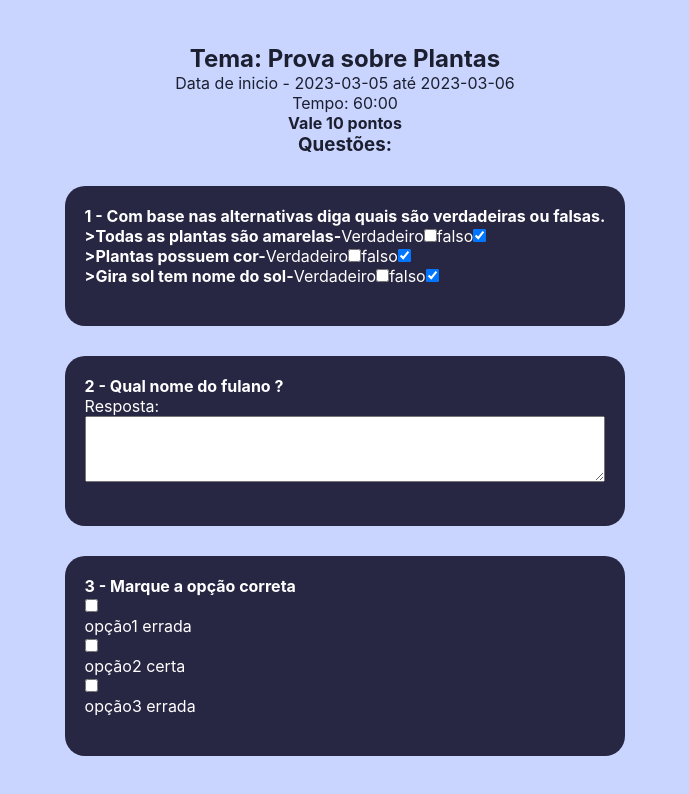
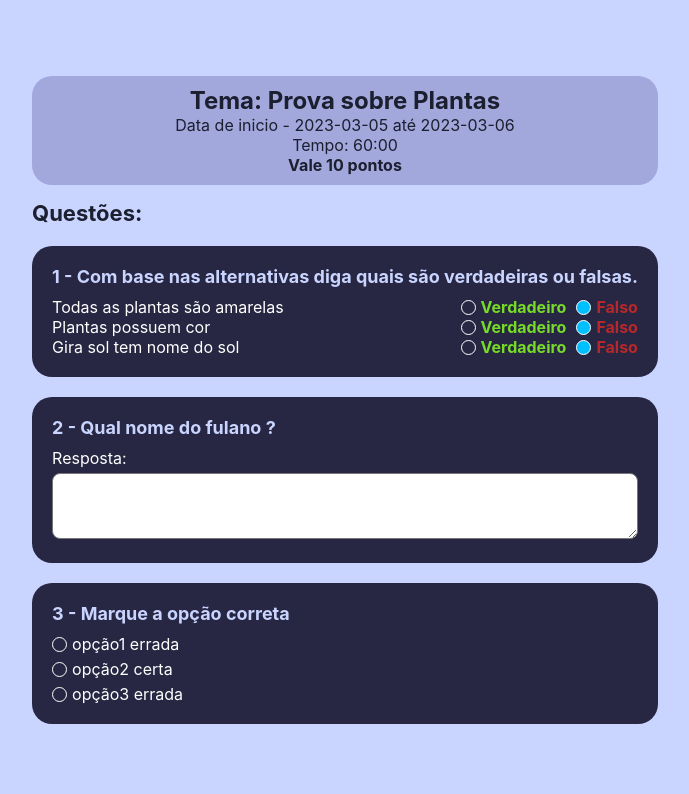
Before and after one commit to ES2-UFPI/CorrigeAi, a React (Vite) app in the folder vite-client/: page /solve-avaliation in a window 1280 px wide. Shown: the top 794 px of the page, without its empty margins (295-984 px from the left). Built offline with nearby package versions, Linux system fonts and the light colour scheme.

Commit message:
Styling solveAvaliation #31

```diff
--- a/vite-client/src/Pages/SolveAvaliation/index.tsx
+++ b/vite-client/src/Pages/SolveAvaliation/index.tsx
@@ -6,7 +6,13 @@ import {
   PropsAlternative
 } from '../../components/AlternativeQuestion'
 
-import { Avaliation, QuestionStyle } from './styles'
+import {
+  AlternativesObjective,
+  AlternativesTrueFalse,
+  Avaliation,
+  Container,
+  QuestionStyle
+} from './styles'
 import { PropsForm } from '../../components/FormAvaliation'
 import { Wrapper } from '../../styles/Layout'
 
@@ -80,7 +86,8 @@ export function SolveAvaliation() {
   return (
     <Avaliation>
       <Wrapper>
-        {/* <h1>{ formAvaliation.typeAvaliation }</h1>  */}
+        <Container className='container'>
+          <div className='aboutAvaliation'>
             <h2>Tema: {formAvaliation.themeAvaliation}</h2>
             <p>
               Data de inicio - {formAvaliation.initialAvaliation} até{' '}
@@ -88,19 +95,21 @@ export function SolveAvaliation() {
             </p>
             <p>Tempo: {formAvaliation.time}</p>
             <strong>Vale {formAvaliation.points} pontos</strong>
+          </div>
+
           <h3>Questões: </h3>
-
-        <div className='questions'>
+          <div className="questions">
             {formAvaliation.questions?.map((question, index) => {
               if (question.typeQuestion === 'subjective') {
                 return (
-                <QuestionStyle key={generateUniqueId()} className="question">
-                  <div key={generateUniqueId()}>
+                  <QuestionStyle
+                    key={generateUniqueId()}
+                    className="subjective"
+                  >
                     <h4>
                       {question.numberQuestion + ' - ' + question.description}
                     </h4>
                     <label htmlFor="description">Resposta:</label>
-                    <br />
                     <textarea
                       name="postContent"
                       rows={4}
@@ -108,17 +117,15 @@ export function SolveAvaliation() {
                       value={question.answer}
                       onChange={e => handleExpectedAnswer(e, index)}
                     />
-                    <br />
-                    <br />
-                  </div>
                   </QuestionStyle>
                 )
               } else if (question.typeQuestion === 'objective') {
                 return (
-                <QuestionStyle key={generateUniqueId()}>
+                  <QuestionStyle key={generateUniqueId()} className="objective">
                     <h4>
                       {question.numberQuestion + ' - ' + question.description}
                     </h4>
+                    <AlternativesObjective>
                       {question.alternatives?.map((alternative, index) => {
                         return (
                           <div key={generateUniqueId()}>
@@ -132,23 +139,21 @@ export function SolveAvaliation() {
                           </div>
                         )
                       })}
-                  <br />
+                    </AlternativesObjective>
                   </QuestionStyle>
                 )
               } else {
                 return (
-                <QuestionStyle key={generateUniqueId()} className="question">
-                  <div>
+                  <QuestionStyle key={generateUniqueId()} className="trueFalse">
                     <h4>
                       {question.numberQuestion + ' - ' + question.description}
                     </h4>
+                    <AlternativesTrueFalse>
                       {question.alternatives?.map((alternative, index) => {
                         return (
                           <div key={generateUniqueId()}>
-                          <strong>
-                            {'>' + alternative.alternativeData + '-'}
-                          </strong>
-                          <label htmlFor="true">Verdadeiro</label>
+                            <p>{alternative.alternativeData}</p>
+                            <div>
                               <input
                                 type="checkbox"
                                 checked={alternative.answerAlternative}
@@ -156,7 +161,10 @@ export function SolveAvaliation() {
                                   handleExpectedAnswerTrueFalse(alternative, e)
                                 }
                               />
-                          <label htmlFor="false">falso</label>
+                              <label htmlFor="true">
+                                <strong>Verdadeiro</strong>
+                              </label>
+
                               <input
                                 type="checkbox"
                                 checked={!alternative.answerAlternative}
@@ -164,16 +172,20 @@ export function SolveAvaliation() {
                                   handleExpectedAnswerTrueFalse(alternative, e)
                                 }
                               />
+                              <label htmlFor="false">
+                                <strong>Falso</strong>
+                              </label>
+                            </div>
                           </div>
                         )
                       })}
-                    <br />
-                  </div>
+                    </AlternativesTrueFalse>
                   </QuestionStyle>
                 )
               }
             })}
           </div>
+        </Container>
       </Wrapper>
     </Avaliation>
   )
--- a/vite-client/src/Pages/SolveAvaliation/styles.ts
+++ b/vite-client/src/Pages/SolveAvaliation/styles.ts
@@ -1,13 +1,14 @@
 import styled from "styled-components";
 
 export const Avaliation = styled.div`
-  background: #c9d5ff;
   width: 100%;
   min-height: 100vh;
   padding: 1rem 1rem;
+  background: #c9d5ff;
+
   display: flex;
   flex-direction: column;
-  align-items: center;
+  align-items: flex-start;
   justify-content: center;
   color: #1b1f2f;
 
@@ -22,17 +23,97 @@ export const Avaliation = styled.div`
   }
 `
 
+export const Container = styled.div `
+  h3 {
+    margin-top: 1.5rem;
+    font-size: 2.2rem;
+  }
+
+  .aboutAvaliation {
+    display: flex;
+    flex-direction: column;
+    align-items: center;
+    background-color: rgb(72,61,139,.30);
+    padding: 1rem;
+    border-radius: 2rem;
+  }
+`
+
 export const QuestionStyle = styled.div`
   width: 80%;
   background: #272643;
   padding: 20px 20px;
   color: #fff;
   border-radius: 20px;
-  margin-top: 30px;
+  margin-top: 2rem;
+
   textarea {
     width: 100%;
+    border-radius: .8rem;
+  }
+
+  h4 {
+    font-size: 1.8rem;
+    color: #C9D5FF;
+    margin-bottom: 1rem;
+  }
+
+  &.subjective {
+    label {
+      display: inline-block;
+      margin-bottom: .5rem;
+    }
   }
 `
-export const Alternatives = styled.div`
+
+export const AlternativesTrueFalse = styled.div `
+  display: flex;
+  flex-direction: column;
+
+  div {
+    display: flex;
+    align-items: center;
+    justify-content: space-between;
+
+    input {
+      margin-right: .5rem;
+      width: 1.5rem;
+      height: 1.5rem;
+    }
+    input[type="checkbox"] {
+      appearance: none;
+      border-radius: 50%;
+      width: 1.5rem;
+      height: 1.5rem;
+      border: 1px solid white;
+      outline: none;
+      cursor: pointer;
+    }
+
+    input[type="checkbox"]:checked {
+      background-color: #00BFFF;
+    }
+
+    label:nth-child(2){
+      color: #76DC28;
+    }
+
+    label:nth-child(4){
+      color: #B8282A;
+    }
+
+    input+label:nth-child(2){
+      margin-right: 1rem;
+    }
+  }
+`
+
+export const AlternativesObjective = styled(AlternativesTrueFalse) `
+  gap: .5rem;
+
+  div {
+    justify-content: flex-start;
+    align-items: center;
+  }
 
 `
--- a/vite-client/src/components/CreateQuestions/index.tsx
+++ b/vite-client/src/components/CreateQuestions/index.tsx
@@ -3,13 +3,14 @@ import { useState, useContext } from "react"
 import { PropsForm } from "../FormAvaliation"
 import { GenerateQuestions } from "../GenerateQuestions";
 import { ContextQuestions } from "../../context/contextQuestions";
-import { ButtonAddQuestion, SubForm } from "./styles";
+import { ButtonAddQuestion } from "./styles";
+import { SubForm } from "../FormAvaliation/styles";
 
 export function CreateQuestions({typeAvaliation} : PropsForm) {
   // Usando contexto global
   const {questions, handleNewQuestion, contQuestions} = useContext(ContextQuestions)
   return (
-    <SubForm>
+    <SubForm className="subForm">
       <h3>Criando questões da {typeAvaliation === 'exam' ? 'prova' : 'Atividade'}</h3>
       <ButtonAddQuestion onClick={handleNewQuestion}>
         Adicionar questão
--- a/vite-client/src/components/CreateQuestions/styles.ts
+++ b/vite-client/src/components/CreateQuestions/styles.ts
@@ -6,24 +6,6 @@ export const CreateQuestionsStyled = styled.div`
   display: flex;
   flex-direction: column;
   align-items: center;
-`
-
-export const SubForm = styled.div`
-  width: 100%;
-  padding: 0 4rem;
-
-  label {
-    color: white;
-  }
-
-  h3 {
-    color: #272643;
-    font-size: 2.4rem;
-  }
-
-  textarea {
-    border-radius: .8rem;
-  }
 `
 
 export const ButtonAddQuestion = styled.button `
--- a/vite-client/src/components/FormAvaliation/styles.ts
+++ b/vite-client/src/components/FormAvaliation/styles.ts
@@ -24,6 +24,10 @@ export const Form = styled.form `
     color: #272643;
   }
 
+  h3 {
+    color: #272643;
+  }
+
   input {
     width: 100%;
     border-radius: 2rem;
@@ -36,7 +40,38 @@ export const Form = styled.form `
   hr {
     margin: 2rem;
     height: 1px;
-    background-color: #27264352;
+    background-color: rgb(106,90,205, 0.30);
     border: none;
   }
 `
+export const SubForm = styled.div`
+  width: 100%;
+  padding: 0 4rem;
+
+  label {
+    color: white;
+  }
+
+  h3 {
+    font-size: 2.4rem;
+  }
+
+  textarea {
+    border-radius: .8rem;
+  }
+
+  div {
+    h4 {
+      color: white;
+      font-size: 2.2rem;
+    }
+
+    div > hr {
+      margin: 2rem;
+      height: 1px;
+      background-color: rgb(72,61,139);
+      border: none;
+    }
+  }
+
+`
--- a/vite-client/src/components/GenerateQuestions/index.tsx
+++ b/vite-client/src/components/GenerateQuestions/index.tsx
@@ -121,7 +121,7 @@ export function GenerateQuestions({ typeQuestion, description, points, ...props
   }
 
   return (
-    <GenerateQuestionStyled>
+    <GenerateQuestionStyled className="question">
       <div>
         <TypeQuestion>
           <label htmlFor="typeQuestion">Qual tipo da questão: </label>
@@ -150,7 +150,7 @@ export function GenerateQuestions({ typeQuestion, description, points, ...props
         {typeQuestion === 'trueFalse' ? ( //Questões verdadeira ou falsa
           <div>
             <legend>
-              <h3>Questão verdadeira ou falsa</h3>
+              <h4>Questão verdadeira ou falsa</h4>
             </legend>
             <ButtonAddAlternative
               type="button"
@@ -203,7 +203,7 @@ export function GenerateQuestions({ typeQuestion, description, points, ...props
         ) : typeQuestion === 'objective' ? ( //Questões objetivas
           <div>
             <legend>
-              <h3>Questão objetiva</h3>
+              <h4>Questão objetiva</h4>
             </legend>
             <ButtonAddAlternative
               type="button"
@@ -248,7 +248,7 @@ export function GenerateQuestions({ typeQuestion, description, points, ...props
         ) : typeQuestion === 'subjective' ? ( //Questões subjetivas
           <div>
             <legend>
-              <h3>Questão subjetiva</h3>
+              <h4>Questão subjetiva</h4>
             </legend>
             <label htmlFor="response">Resposta esperada da questão </label>
             <textarea
--- a/vite-client/src/components/GenerateQuestions/styles.ts
+++ b/vite-client/src/components/GenerateQuestions/styles.ts
@@ -15,12 +15,17 @@ export const GenerateQuestionStyled = styled.div `
     width: 100%;
   }
 
+  hr {
+    background-color: rgb(229, 229, 229, 0.29);
+  }
+
+  label:nth-child(1){
+    margin: 0;
+  }
+
   label {
     margin-bottom: .5rem;
-  }
-
-  hr {
-    background-color: rgb(229, 229, 229, 0.29);
+    display: inline-block;
   }
 `
 export const TypeQuestion = styled.div `
@@ -36,9 +41,11 @@ export const ButtonDeleteQuestion = styled.button `
   border-radius: .8rem;
   border: none;
   cursor: pointer;
+  background-color: #B8282A;
+  color: white;
 
   :hover {
-    background-color: #8782AA;
+    background-color:#8E1F21;
   }
 `
 
--- a/vite-client/src/context/contextAlternatives.tsx
+++ /dev/null
@@ -1,29 +0,0 @@
-//Logica não utilizada
-import { createContext, useState } from 'react'
-import { PropsAlternative } from '../components/AlternativeQuestion'
-
-interface IPropsAlternative {
-  allAlternatives: PropsAlternative [],
-  setAllAlternatives: React.Dispatch<React.SetStateAction<PropsAlternative[]>>
-}
-
-interface Props {
-  children: React.ReactNode
-}
-
-export const ContextAlternatives = createContext({} as IPropsAlternative )
-
-export const AlternativeProvider : React.FC<Props> = ({children}) => {
-  const [allAlternatives, setAllAlternatives] = useState<PropsAlternative[]>([])
-
-  return (
-    <ContextAlternatives.Provider
-      value={{
-        allAlternatives,
-        setAllAlternatives
-      }}
-    >
-      {children}
-    </ContextAlternatives.Provider>
-  )
-}
--- a/vite-client/src/context/contextQuestions.tsx
+++ b/vite-client/src/context/contextQuestions.tsx
@@ -1,9 +1,5 @@
 import { createContext, useState } from "react";
 import { PropsQuestions } from "../components/GenerateQuestions";
-
-import { AlternativeProvider } from "./contextAlternatives";
-
-import { v4 as uuidv4 } from 'uuid';
 
 interface IContextQuestionsProps {
   questions: PropsQuestions[]
@@ -53,9 +49,7 @@ export const ContextQuestionsProvider : React.FC<Props> = ({children}) => {
       setQuestions: setQuestions,
       handleNewQuestion: handleNewQuestion
     }}>
-      <AlternativeProvider>
-        {children}
-      </AlternativeProvider>
+      {children}
     </ContextQuestions.Provider>
   )
 }
```
Lines whose indentation alone changed are shown as unchanged.
